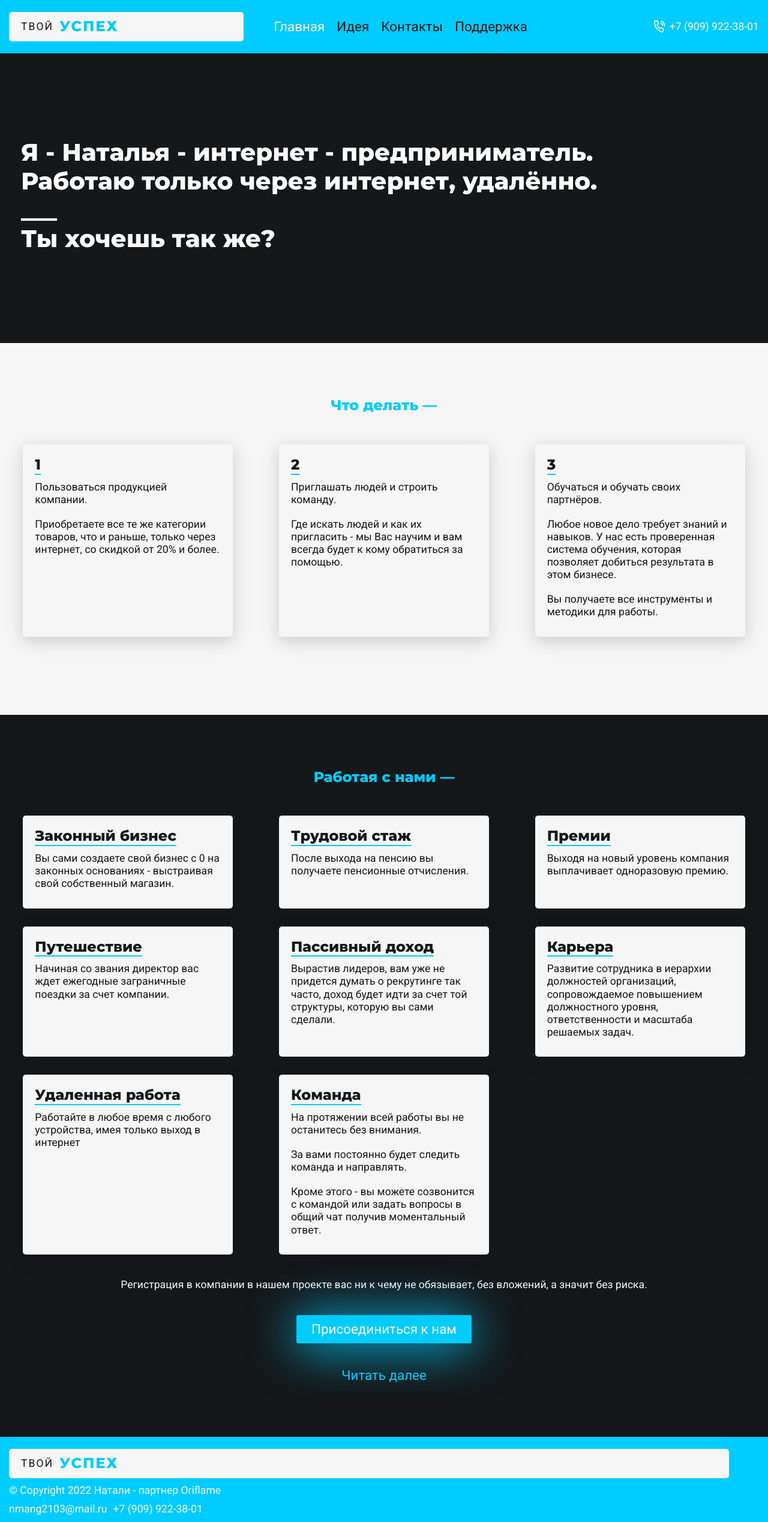
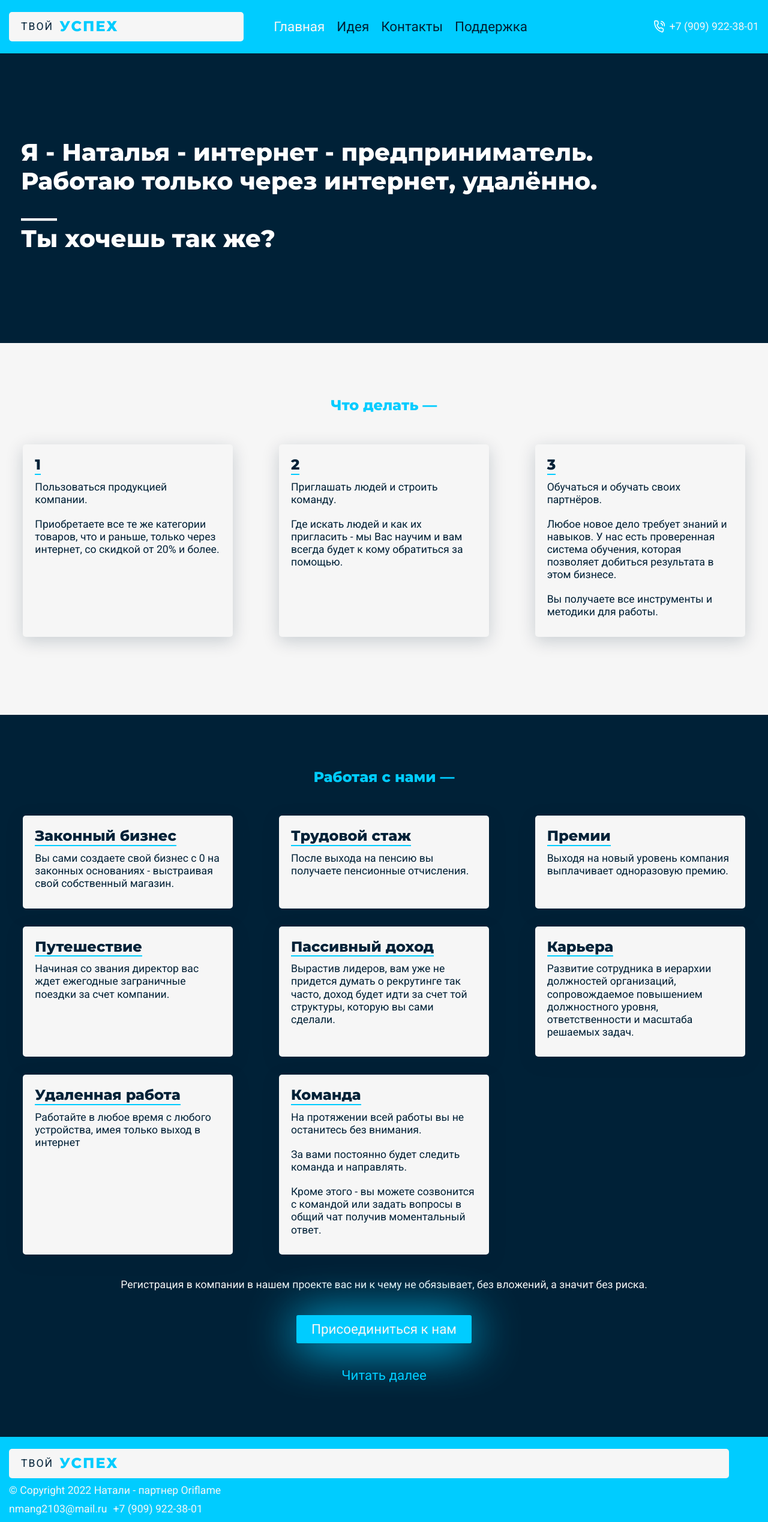
Before and after one commit to Binatik/your-success, a React app: page / in a window 1280 px wide. Shown: the whole page at 60% size. Built offline with nearby package versions, Linux system fonts and the light colour scheme.

Commit message:
изменение цветовой палитры

```diff
--- a/src/pages/Idea.jsx
+++ b/src/pages/Idea.jsx
@@ -51,7 +51,7 @@ const Idea = () => {
       >
         <Slider />
       </Section>
-      <Section Component={MainCard} ComponentProps={{ isCenter: false, isGrow: false }} articles={essence} bg="#151719" title="Суть &mdash;">
+      <Section Component={MainCard} ComponentProps={{ isCenter: false, isGrow: false }} articles={essence} bg="#002137" title="Суть &mdash;">
         <Center>
           <SecondaryText>Мы рекомендуем посмотреть презентацию, чтобы лучше ориентироваться в этом бизнесе.</SecondaryText>
           <PrimaryButton type="button" onClick={activeModal} style={{ margin: "40px 0" }}>
--- a/src/pages/Main.jsx
+++ b/src/pages/Main.jsx
@@ -17,7 +17,7 @@ const Main = () => {
   const linkQuestionnaire = "https://docs.google.com/forms/d/e/1FAIpQLSd2WqntX_EK0EiDuxI8Tf_W-t_HiWmsy_sUPpjTUULIQTON-Q/viewform";
   return (
     <>
-      <Printing texts={printingText} bg="#151719" color="#fff"></Printing>
+      <Printing texts={printingText} bg="#002137" color="#fff"></Printing>
       <Section
         Component={MainCard}
         ComponentProps={{ isCenter: false, isGrow: false }}
@@ -30,7 +30,7 @@ const Main = () => {
         Component={MainCard}
         ComponentProps={{ isCenter: false, isGrow: false }}
         articles={possibilitys}
-        bg="#151719"
+        bg="#002137"
         title="Работая с нами &mdash;"
       >
         <Center>
--- a/src/pages/Supports.jsx
+++ b/src/pages/Supports.jsx
@@ -9,7 +9,7 @@ import { MainCard } from "@cmp/UI/MainCard";
 const Supports = () => {
   return (
     <>
-      <Printing texts={["Добро пожаловать в службу поддержки."]} bg="#151719" color="#fff"></Printing>
+      <Printing texts={["Добро пожаловать в службу поддержки."]} bg="#002137" color="#fff"></Printing>
       <Section
         Component={MainCard}
         ComponentProps={{ isCenter: false, isGrow: false }}
--- a/src/pages/Сontacts.jsx
+++ b/src/pages/Сontacts.jsx
@@ -57,7 +57,7 @@ const Сontacts = () => {
         ComponentProps={{ isCenter: false, isGrow: false }}
         articles={[]}
         anchor="video"
-        bg="#151719"
+        bg="#002137"
         title="Сомневаешься &mdash;"
       >
         <Frame isPadding={false}>
--- a/src/store/styled/theme/theme.js
+++ b/src/store/styled/theme/theme.js
@@ -3,7 +3,7 @@ import { fontStyle } from "./style";
 
 export const theme = {
   colors: {
-    primary: "#151719",
+    primary: "#002137",
     secondary: "#F6F6F6",
     surface: "#00CCFF",
 
```
